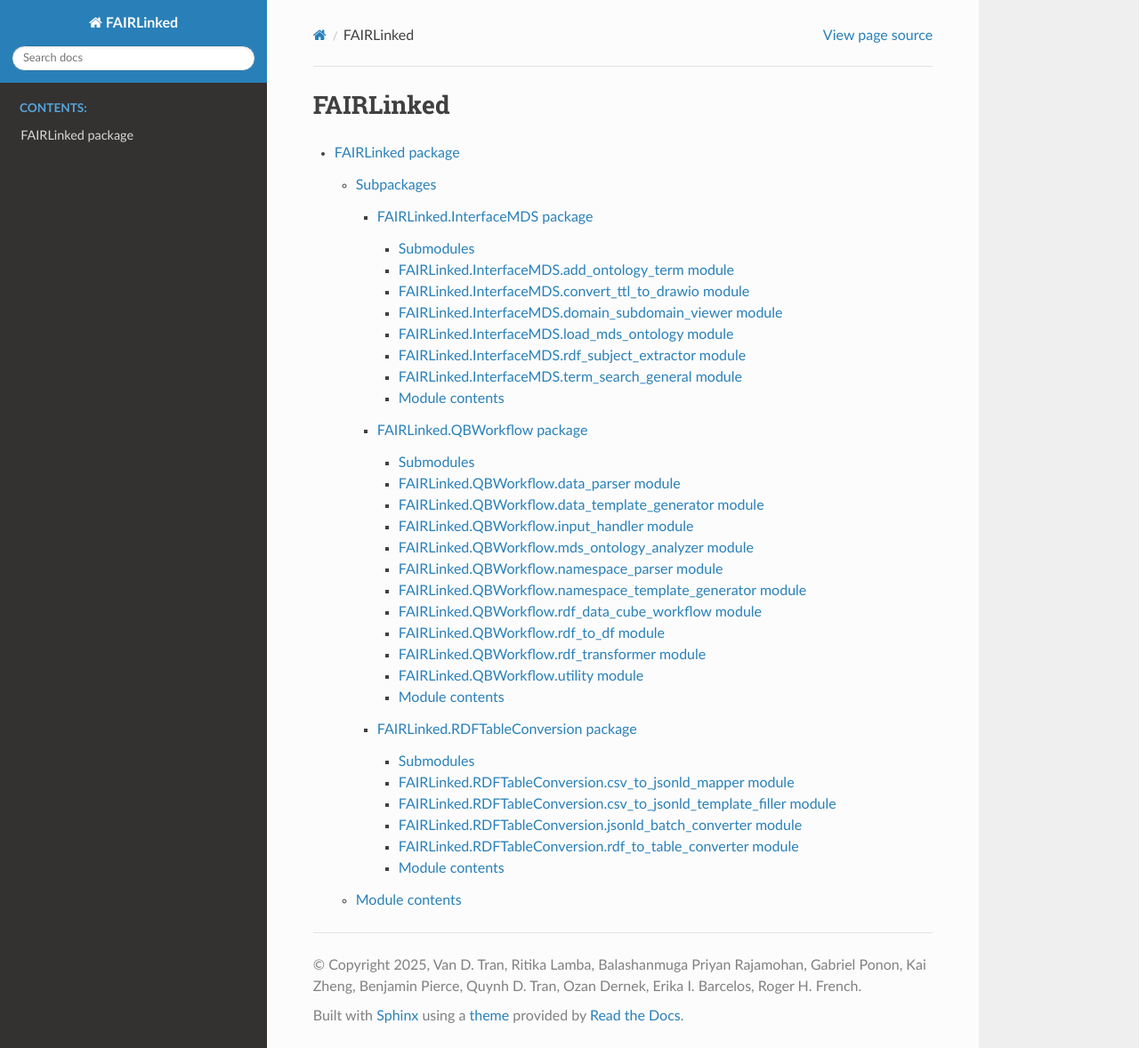
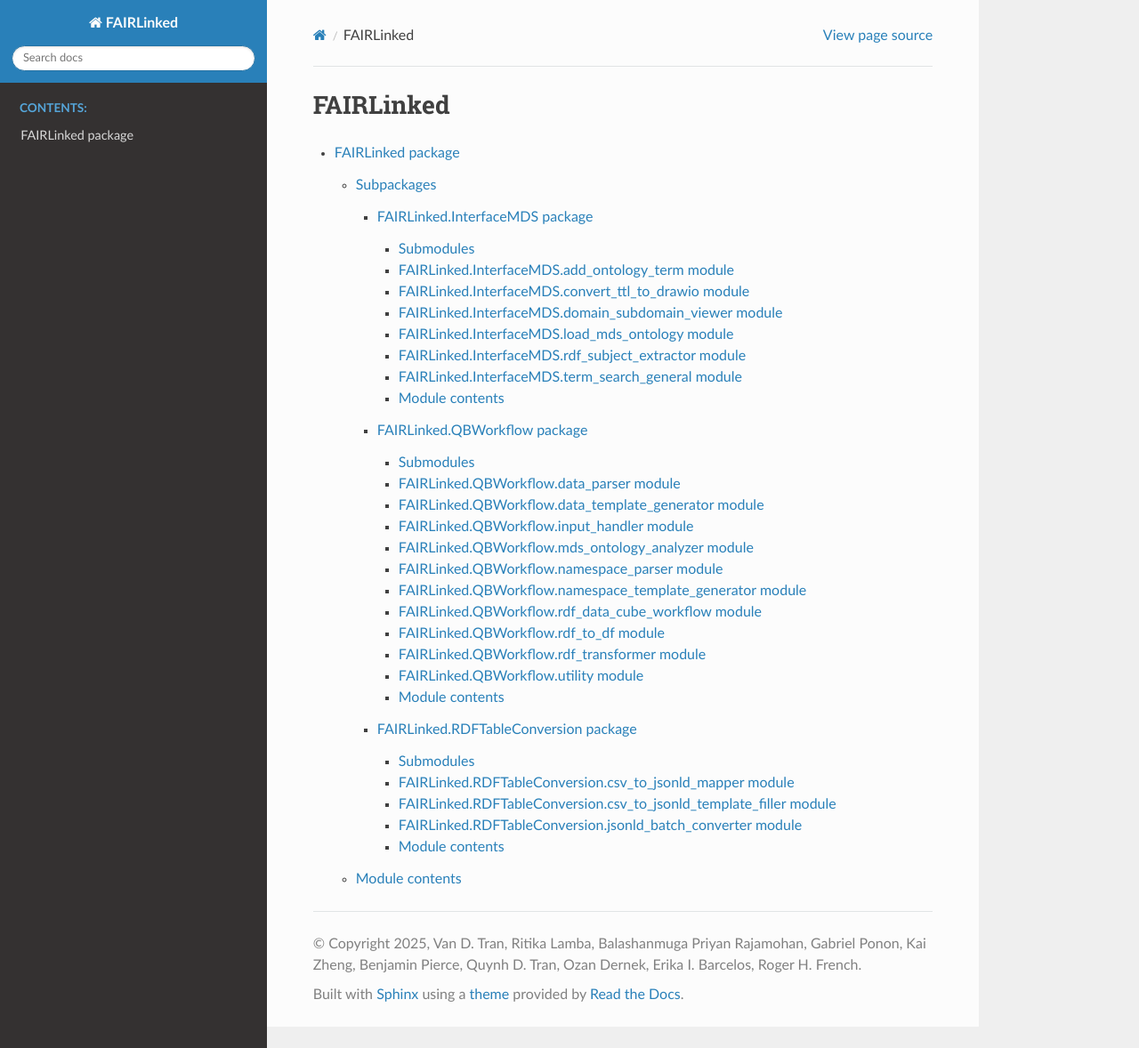
Before and after one commit to cwru-sdle/FAIRLinked, a Sphinx documentation site: the page built from docs/source/modules.rst, in a window 1280 px wide and 1178 px high. Shown: the whole window at 89% size. Built offline with Sphinx 7.4.7 and the Read the Docs theme 3.1.0, drawn with Linux system fonts in a browser that asks for light colours.

Commit message:
update RTD documentation

```diff
--- a/docs/source/FAIRLinked.RDFTableConversion.rst
+++ b/docs/source/FAIRLinked.RDFTableConversion.rst
@@ -28,13 +28,6 @@ FAIRLinked.RDFTableConversion.jsonld\_batch\_converter module
    :show-inheritance:
    :undoc-members:
 
-FAIRLinked.RDFTableConversion.rdf\_to\_table\_converter module
---------------------------------------------------------------
-
-.. automodule:: FAIRLinked.RDFTableConversion.rdf_to_table_converter
-   :members:
-   :show-inheritance:
-   :undoc-members:
 
 Module contents
 ---------------
--- a/docs/source/conf.py
+++ b/docs/source/conf.py
@@ -14,7 +14,7 @@ sys.path.insert(0, os.path.abspath('../../'))
 project = 'FAIRLinked'
 copyright = '2025, Van D. Tran, Ritika Lamba, Balashanmuga Priyan Rajamohan, Gabriel Ponon, Kai Zheng, Benjamin Pierce, Quynh D. Tran, Ozan Dernek, Erika I. Barcelos, Roger H. French'
 author = 'Van D. Tran, Ritika Lamba, Balashanmuga Priyan Rajamohan, Gabriel Ponon, Kai Zheng, Benjamin Pierce, Quynh D. Tran, Ozan Dernek, Erika I. Barcelos, Roger H. French'
-release = '0.3.0.5'
+release = '0.3.0.7'
 
 # -- General configuration ---------------------------------------------------
 # https://www.sphinx-doc.org/en/master/usage/configuration.html#general-configuration
```
